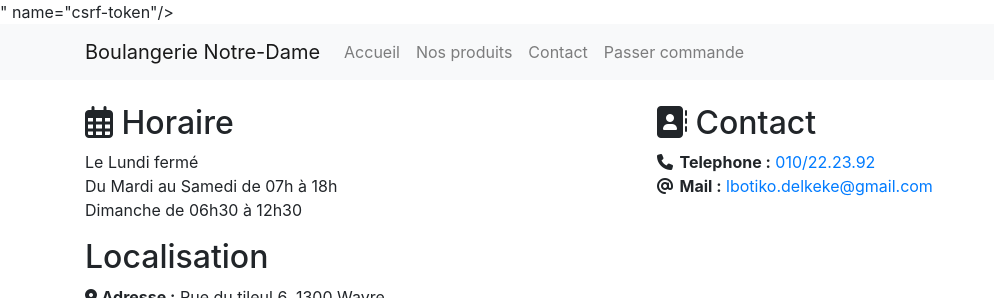
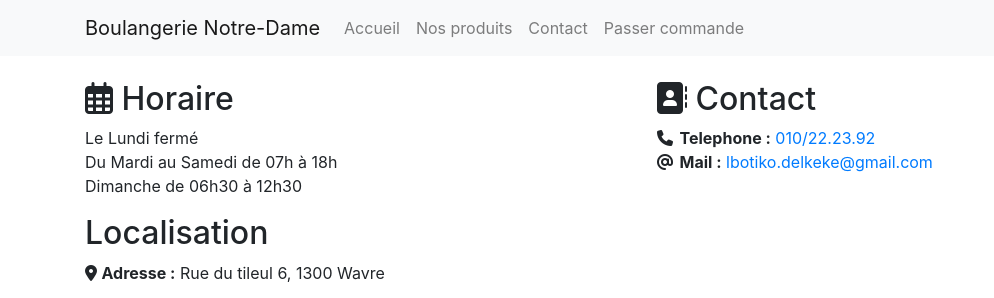
Before and after one commit to celiaHassaine/groupe32DevWeb, a Django app: page /contact/ in a window 1280 px wide. Shown: the top 298 px of the page, without its empty margins (0-994 px from the left). Run offline with Django 3.2, Linux system fonts and the light colour scheme; parts of the project's set-up code (start-up, migrations or seed data) failed here and were passed over; some libraries are stand-ins or nearby versions.

Commit message:
correction affichage csrftoken

```diff
--- a/src/boulangerie/templates/base.html
+++ b/src/boulangerie/templates/base.html
@@ -5,7 +5,7 @@
     <head>
         <meta charset="UTF-8"/>
         <meta name="viewport" content="width=device-width, initial-scale=1, shrink-to-fit=no"/>
-        <meta content="{% csrf_token %}" name="csrf-token"/>
+        <meta content="{{ csrf_token }}" name="csrf-token"/>
         <title>Boulangerie</title>
         <link rel="stylesheet" href="https://stackpath.bootstrapcdn.com/bootstrap/4.5.0/css/bootstrap.min.css" integrity="sha384-9aIt2nRpC12Uk9gS9baDl411NQApFmC26EwAOH8WgZl5MYYxFfc+NcPb1dKGj7Sk" crossorigin="anonymous"/>
         <script src="https://kit.fontawesome.com/e259ed99ad.js" crossorigin="anonymous"></script>
```
